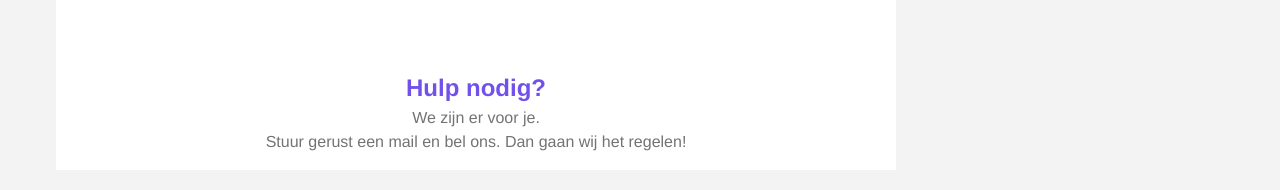
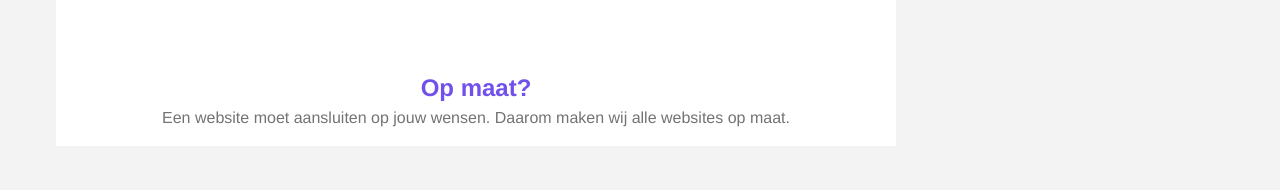
Before and after one commit to LarsBreuren/websiteFabriek, a Vue app: page / in a window 1280 px wide. Shown: the part 1075-1265 px from the top of the page. Built offline with nearby package versions, Linux system fonts and the light colour scheme; what tailwindcss-ripple would draw is missing.

Commit message:
small text change & reduced hover effect

```diff
--- a/src/assets/scss/app.scss
+++ b/src/assets/scss/app.scss
@@ -40,7 +40,7 @@ h1,h2{
   @align-left;
   transition: 300ms;
   &:hover{
-    box-shadow: -5px -5px 30px 5px rgb(114, 81, 235), 5px 5px 30px 5px rgb(212, 61, 150);
+    box-shadow: -3px -3px 20px 3px rgb(114, 81, 235), 3px 3px 20px 3px rgb(212, 61, 150);
     transform: scale(1.05,1.05);
   }
 }
--- a/src/components/Usp/Usp.vue
+++ b/src/components/Usp/Usp.vue
@@ -37,11 +37,10 @@
             cursor-pointer
             w-full
           "
-            >mdi-face-agent</v-icon>
-            <h2>Hulp nodig? </h2>
-            <p>We zijn er voor je. <br>
-               Stuur gerust een mail en bel ons.
-               Dan gaan wij het regelen!
+            >mdi-draw</v-icon>
+            <h2>Op maat? </h2>
+            <p>Een website moet aansluiten op jouw wensen.
+              Daarom maken wij alle websites op maat.
             </p>
         </a>
     </div>
```
